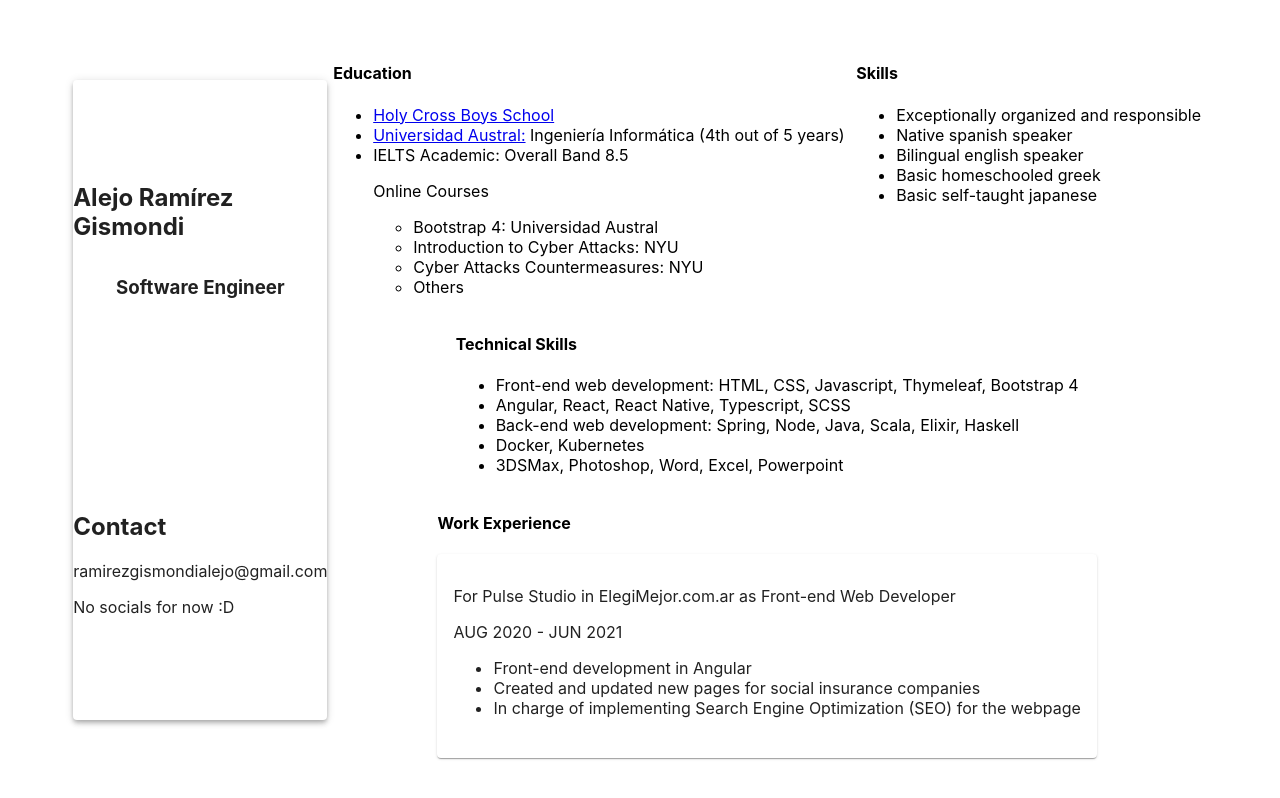
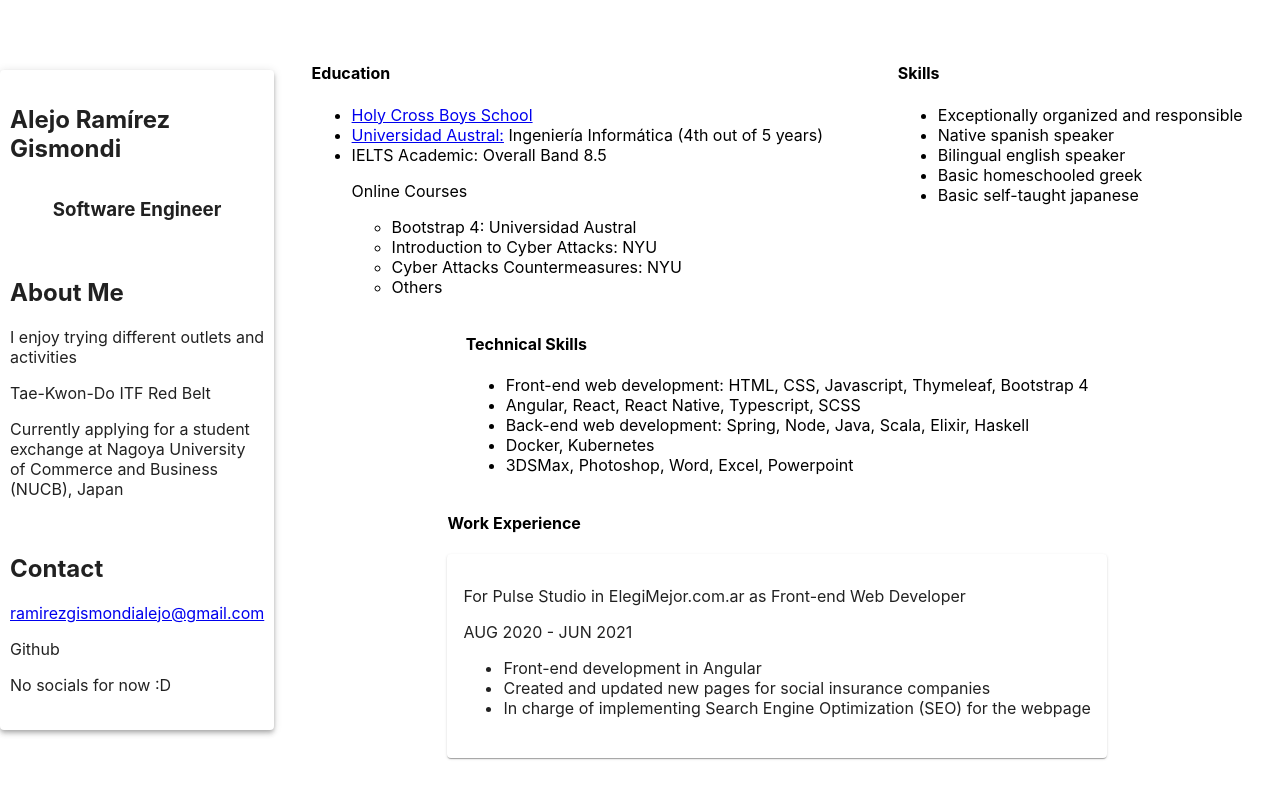
Before and after one commit to AlejoRamirezGismondi/cv, a React (Create React App) app: page / in a window 1280 px wide. Built offline with nearby package versions, Linux system fonts and the light colour scheme.

Commit message:
left paper styling and github

```diff
--- a/src/Resume/Resume.css
+++ b/src/Resume/Resume.css
@@ -29,6 +29,11 @@
     flex-direction: column;
     width: 100%;
     height: 80vh;
+    padding: 10px;
+}
+
+.left-paper-section {
+    width: 100%;
 }
 
 .title-container {
--- a/src/Resume/Resume.tsx
+++ b/src/Resume/Resume.tsx
@@ -8,13 +8,20 @@ const Resume = () => {
       <div className={'content'}>
         <div className={'left-content'}>
           <Paper className={'left-paper'} elevation={4}>
-            <div className={'title-container'}>
+            <div className={'title-container left-paper-section'}>
               <h1 className={'title'}>Alejo Ramírez Gismondi</h1>
               <h3>Software Engineer</h3>
             </div>
-            <div>
+            <div className={'left-paper-section'}>
+              <h2>About Me</h2>
+              <p>I enjoy trying different outlets and activities</p>
+              <p>Tae-Kwon-Do ITF Red Belt</p>
+              <p>Currently applying for a student exchange at Nagoya University of Commerce and Business (NUCB), Japan</p>
+            </div>
+            <div className={'left-paper-section'}>
               <h2>Contact</h2>
-              <p>ramirezgismondialejo@gmail.com</p>
+              <p><a href={'mailto: ramirezgismondialejo@gmail.com'}>ramirezgismondialejo@gmail.com</a></p>
+              <p>Github</p>
               <p>No socials for now :D</p>
             </div>
           </Paper>
```
